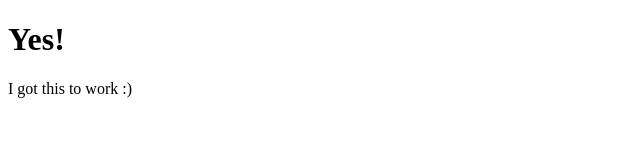
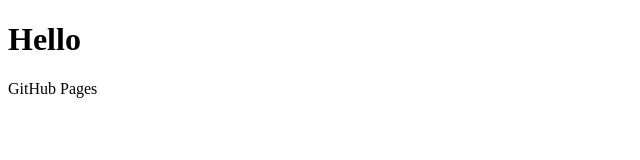
Before and after one commit to katelenzer/katelenzer.github.io, a plain HTML site: page index.html in a window 1280 px wide. Shown: the whole page, without its empty margins (0-640 px from the left). Drawn offline with Linux system fonts and the light colour scheme.

Commit message:
update index.html

```diff
--- a/index.html
+++ b/index.html
@@ -1,7 +1,7 @@
 <!DOCTYPE html>
 <html>
 <body>
-<h1>Yes!</h1>
-<p>I got this to work :)</p>
+<h1>Hello</h1>
+<p>GitHub Pages</p>
 </body>
 </html>
```
